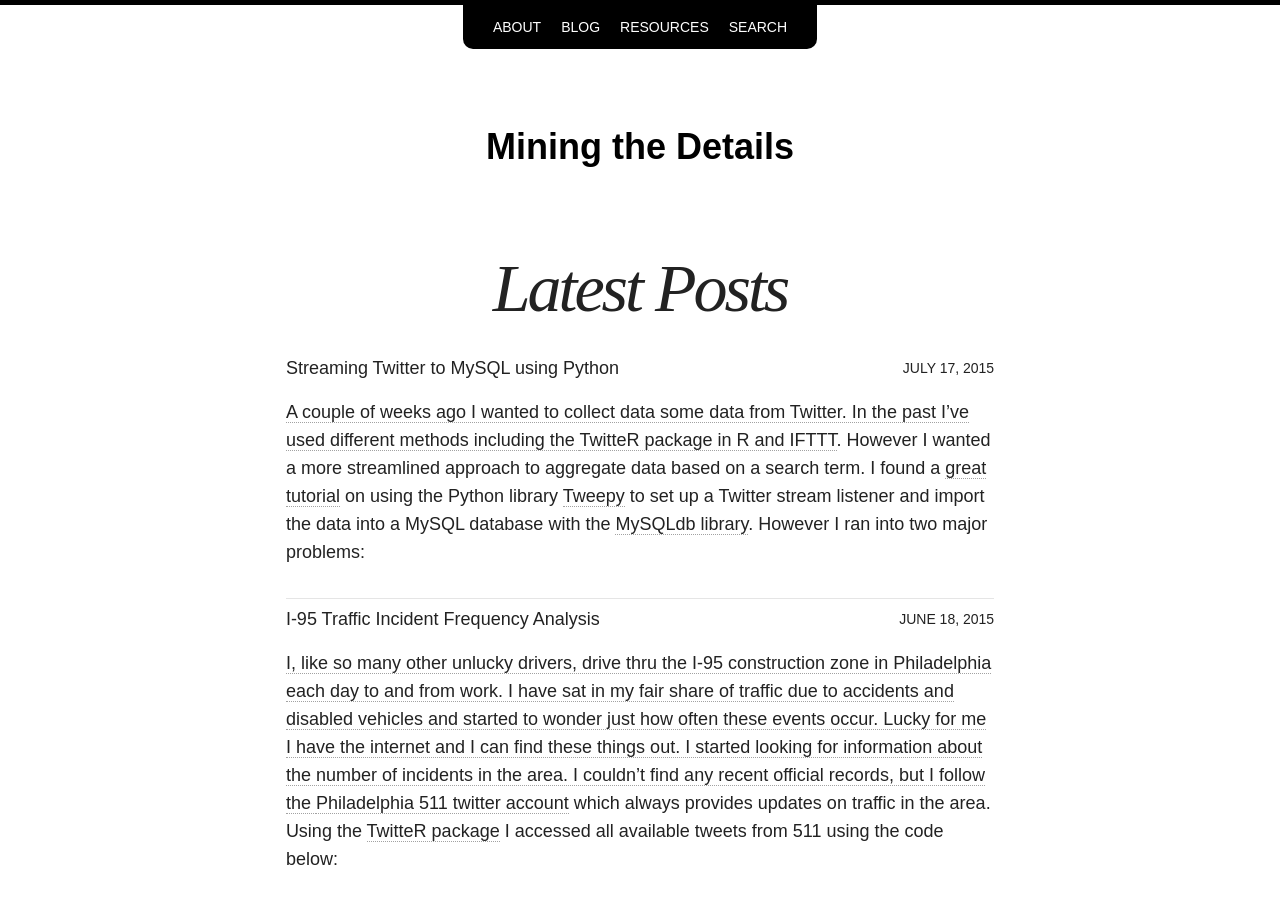
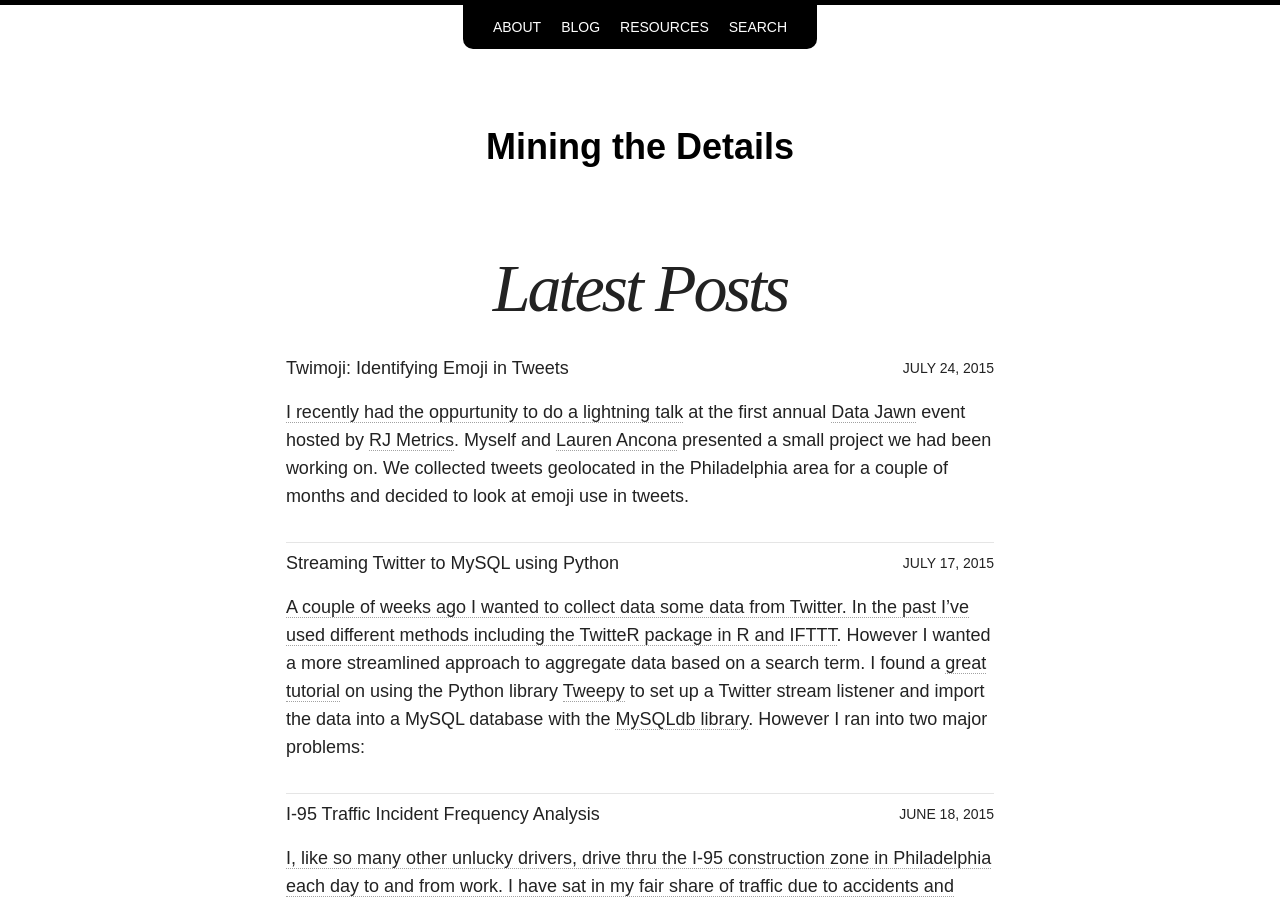
Before and after one commit to ctufts/ctufts.github.io, a Jekyll site: the page built from index.html, in a window 1280 px wide and 900 px high. Built offline with Jekyll 4.4.1, drawn with Linux system fonts in a browser that asks for light colours; nearby versions of some CDN libraries; some of the changed lines change nothing that is shown.

Commit message:
Twimoji Blog Post

```diff
--- a/_config.yml
+++ b/_config.yml
@@ -13,6 +13,7 @@
 permalink:   /:categories/:title/
 markdown:    kramdown
 highlighter: pygments
+#highlighter: rouge
 sass:
   sass_dir: _sass
   style: compressed
--- /dev/null
+++ b/_posts/blog/2015-07-24-IdentifyEmojiInTweets.md
@@ -0,0 +1,80 @@
+---
+layout: post
+author: Chris_Tufts
+share:  true
+title: "Twimoji: Identifying Emoji in Tweets"
+modified:
+categories: blog r
+excerpt:
+tags: [R, rstats, emoji, Twitter]
+image:
+  feature: EmojiTitlePic.png
+date: 2015-07-24 ##T19:39:55-04:00
+
+---
+
+I recently had the oppurtunity to do a [lightning talk](https://blog.rjmetrics.com/2015/07/22/heres-what-went-down-at-phillys-first-annual-data-jawn/) at the first annual [Data Jawn](http://rjmetrics.ticketleap.com/data-jawn/details) event hosted by [RJ Metrics](https://rjmetrics.com/).  Myself and [Lauren Ancona](https://twitter.com/laurenancona) presented a small project we had been working on.  We collected tweets geolocated in the Philadelphia area for a couple of months and decided to look at emoji use in tweets.
+
+My primary contribution to the project was to isolate the emojis in each tweet and determine the number of tweets which used each emoji.  The tweets were collected using IFTTT and saved in a series of csv files. The tweet files are imported followed by a copy of Tim Whitlock's [Emoji Unicode Tables](http://apps.timwhitlock.info/emoji) labeled as <i>emoticon_conversion_noGraphic.csv</i> in the code below.
+
+{% highlight r %}
+
+library(readxl)
+library(dplyr)
+library(RWeka)
+
+# get list of files
+fin <- list.files(path = "data/", full.names = T)
+# import and combine files
+ds.list <- lapply(fin, read_excel, col_names = F)
+ds <- unique(do.call(rbind.data.frame, ds.list))
+# read in emoji tables and assign names to cols
+emoticons <- read.csv("emoticon_conversion_noGraphic.csv", header = F)
+names(emoticons) <- c("unicode", "bytes","description")
+names(ds) <- c("created","screenName", "text" , "ID", "map.info.A", "map.info.B")
+{% endhighlight %}
+
+
+After importing the data I used the [RWeka](https://cran.r-project.org/web/packages/RWeka/index.html) package to tokenize the tweets. The next step is to identify which emoji are present in each tweet.  Below you will see a simple <i>for</i> loop coupled with a regular expression statement to search for each emoji in the table.
+{% highlight r %}
+# get word frequencies and tokens
+tokens <- WordTokenizer(ds$text)
+emoji.frequency <- matrix(NA, nrow = nrow(ds), ncol = nrow(emoticons))
+for(i in 1:nrow(emoticons)){
+  emoji.frequency[,i] <- regexpr(emoticons$bytes[i],ds$text, useBytes = T )
+}
+{% endhighlight %}
+
+As an R user I am well aware of the cons of using a <i>for</i> loop and therefore I will offer up a more efficient way to identify the emoji.  I use <i>vapply</i> to accomplish the same task below.  To confirm the results are identical I use the <i>all.equal</i> function to compare the results.
+
+{% highlight r %}
+emoji.frequency.vapply <- vapply(emoticons$bytes,
+                                   regexpr,FUN.VALUE = integer(nrow(ds)),
+                                   ds$text, useBytes = T )
+
+> all.equal(emoji.frequency, emoji.frequency.vapply)
+[1] TRUE
+{% endhighlight %}
+
+
+Each column in the <i>emoji.frequency</i> matrix represents an emoji in the table.  If the emoji is not present in a tweet the value is -1, otherwise the value returned by the <i>regexpr</i> function is the position of the emoji in the tweet.  To calculate the number of tweets which contain each emoji the <i>colSums</i> function is utilized. The frequency of each emoji in the data set is appended to the original <i>emoticons</i> data.frame.
+
+{% highlight r %}
+emoji.counts <- colSums(emoji.frequency>-1)
+emoticons <- cbind(emoji.counts, emoticons)
+{% endhighlight %}
+
+We found the most frequently used emoji were:
+<iframe src="http://laurenancona.github.io/twimoji/#/6" width="100%" height="600px"></iframe>
+
+Although the focus of this post was identifying the frequency of emoji use in tweets, I figured I'd end with some great visualizations of the data we collected. Lauren made some amazing maps showing the tweet locations over time:
+
+<iframe src="http://laurenancona.github.io/twimoji/#/3" width="100%" height="600px"></iframe>
+
+As well as a heat map showing tweet density over time:
+<iframe src="http://laurenancona.github.io/twimoji/#/7" width="100%" height="600px"></iframe>
+
+Please feel free to check out the [slides](http://laurenancona.github.io/twimoji/#/) from our presentation as well as the [git repo](https://github.com/laurenancona/twimoji) containing the project.
+
+[jekyll-gh]: https://github.com/jekyll/jekyll
+[jekyll]:    http://jekyllrb.com
```
Also changed, not shown: images/EmojiFrequency.png (added), images/EmojiTitlePic.png (added).
